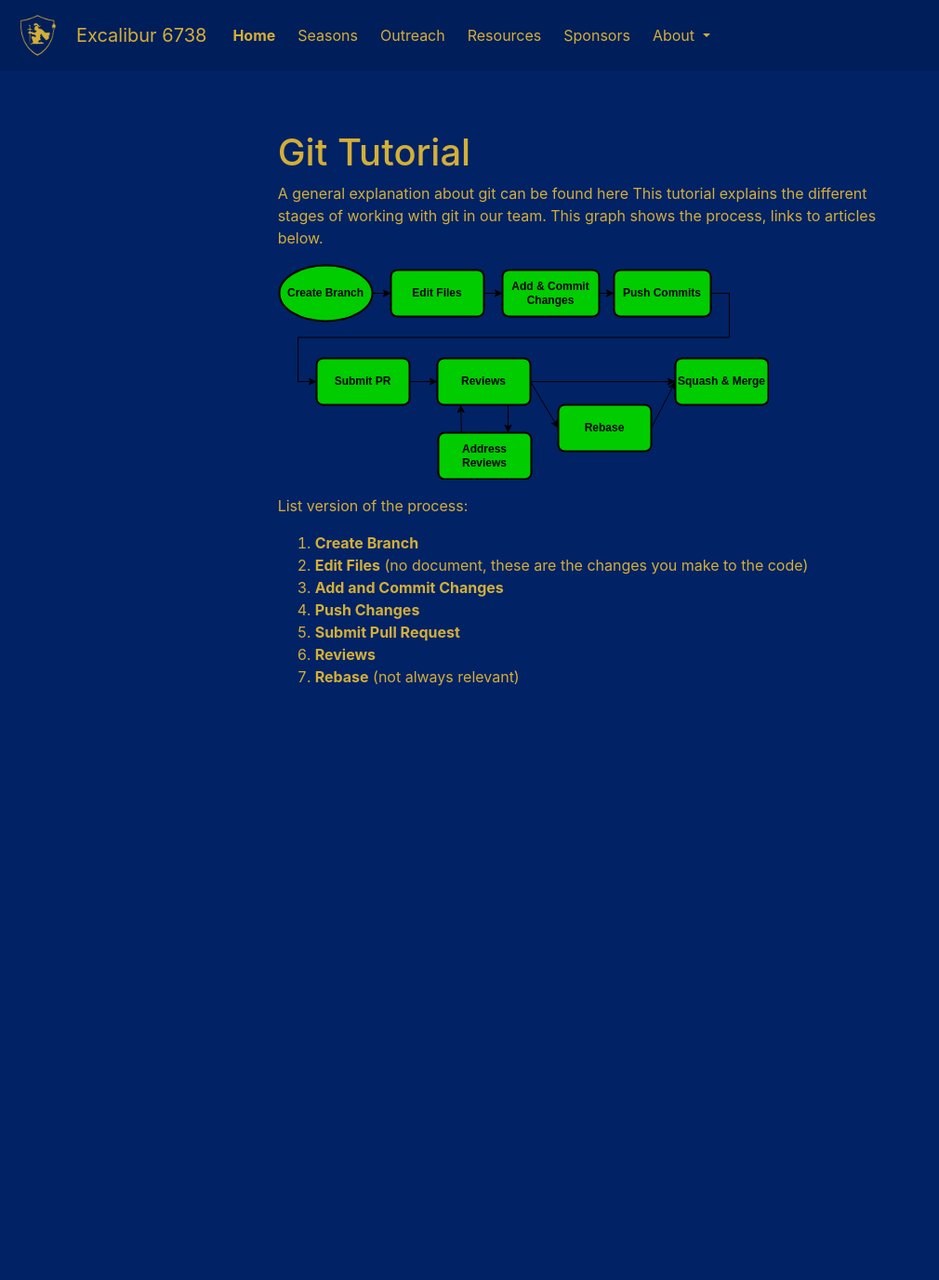
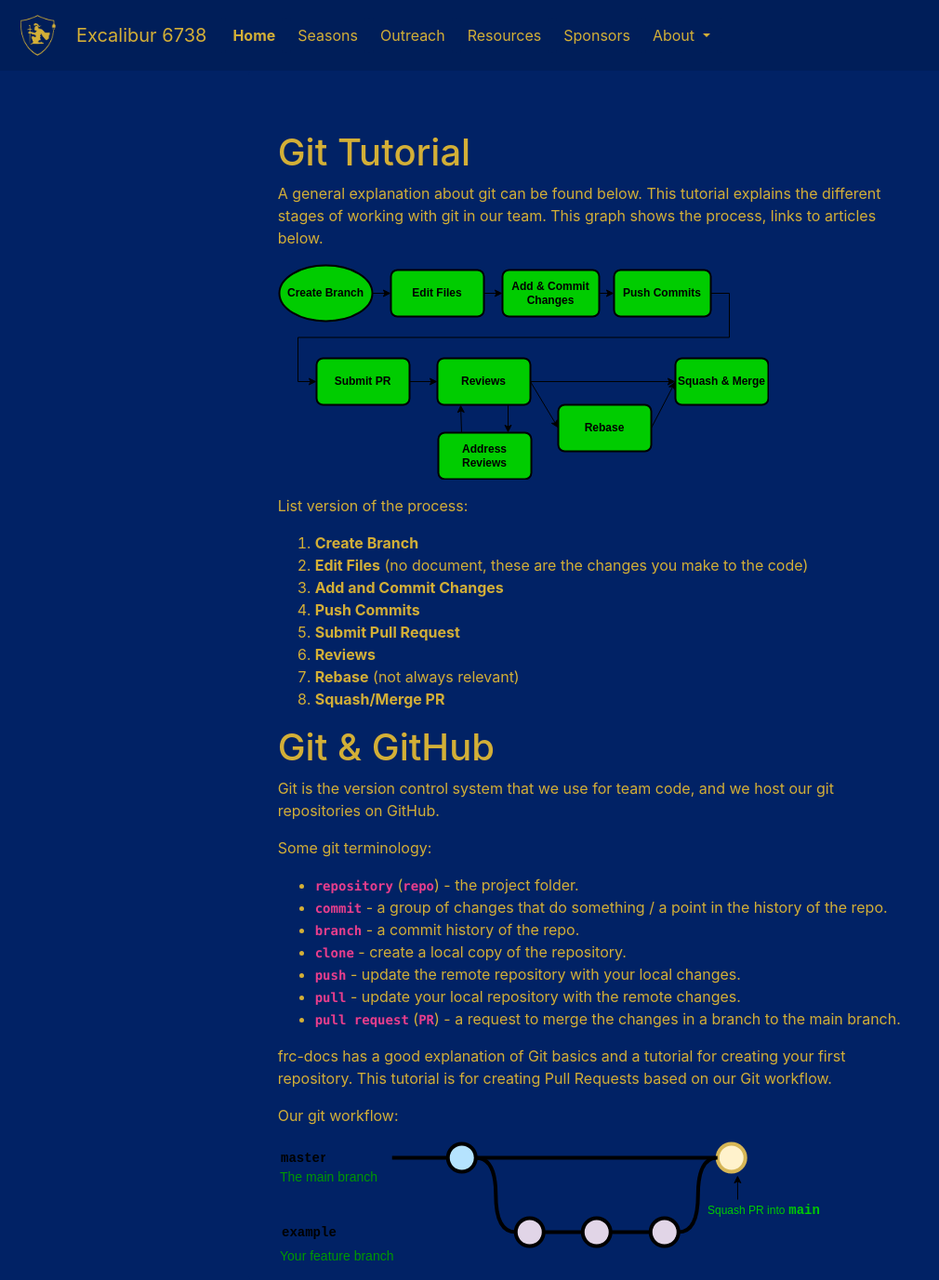
Before and after one commit to YehudaRothstein/excaliburfrc.github.io, a Jekyll site: the page built from tutorials/git/index.md, in a window 1280 px wide and 1377 px high. Shown: the whole window at 93% size, without its empty margins (0-1010 px from the left). Built offline with Jekyll 4.4.1, drawn with Linux system fonts in a browser that asks for light colours; nearby versions of some CDN libraries; our own code applies the rules of GitHub Pages for plain Markdown files.

Commit message:
merge index and intro files

```diff
--- a/tutorials/git/index.md
+++ b/tutorials/git/index.md
@@ -3,7 +3,7 @@ permalink: /tutorials/git/
 layout: tutorial
 ---
 # Git Tutorial
-A general explanation about git can be found [here](intro.html)
+A general explanation about git can be found below.
 This tutorial explains the different stages of working with git in our team.
 This graph shows the process, links to articles below.
 
@@ -13,7 +13,28 @@ List version of the process:
 1. [**Create Branch**](create-branch.html)
 2. **Edit Files** (no document, these are the changes you make to the code)
 3. [**Add and Commit Changes**](commit.html)
-4. [**Push Changes**](push.html)
+4. [**Push Commits**](push.html)
 5. [**Submit Pull Request**](create-pr.html)
 6. [**Reviews**](reviews.html)
 7. [**Rebase**](rebase.html) (not always relevant)
+8. [**Squash/Merge PR**](squash-merge.html)
+
+# Git & GitHub
+Git is the version control system that we use for team code, and we host our git repositories on [GitHub](https://github.com).
+
+Some git terminology:
+- **`repository`** (**`repo`**) - the project folder.
+- **`commit`** - a group of changes that do something / a point in the history of the repo.
+- **`branch`** - a commit history of the repo.
+- **`clone`** - create a local copy of the repository.
+- **`push`** - update the remote repository with your local changes.
+- **`pull`** - update your local repository with the remote changes.
+- **`pull request`** (**`PR`**) - a request to merge the changes in a branch to the main branch.
+
+[frc-docs](https://docs.wpilib.org/en/stable/docs/software/basic-programming/git-getting-started.html)
+has a good explanation of Git basics and a tutorial for creating your first repository.
+This tutorial is for creating Pull Requests based on our Git workflow.
+
+Our git workflow:
+
+![](img/git-workflow.drawio.svg)
```
Also changed, not shown: tutorials/git/intro.md (deleted, +0 -19 lines).
